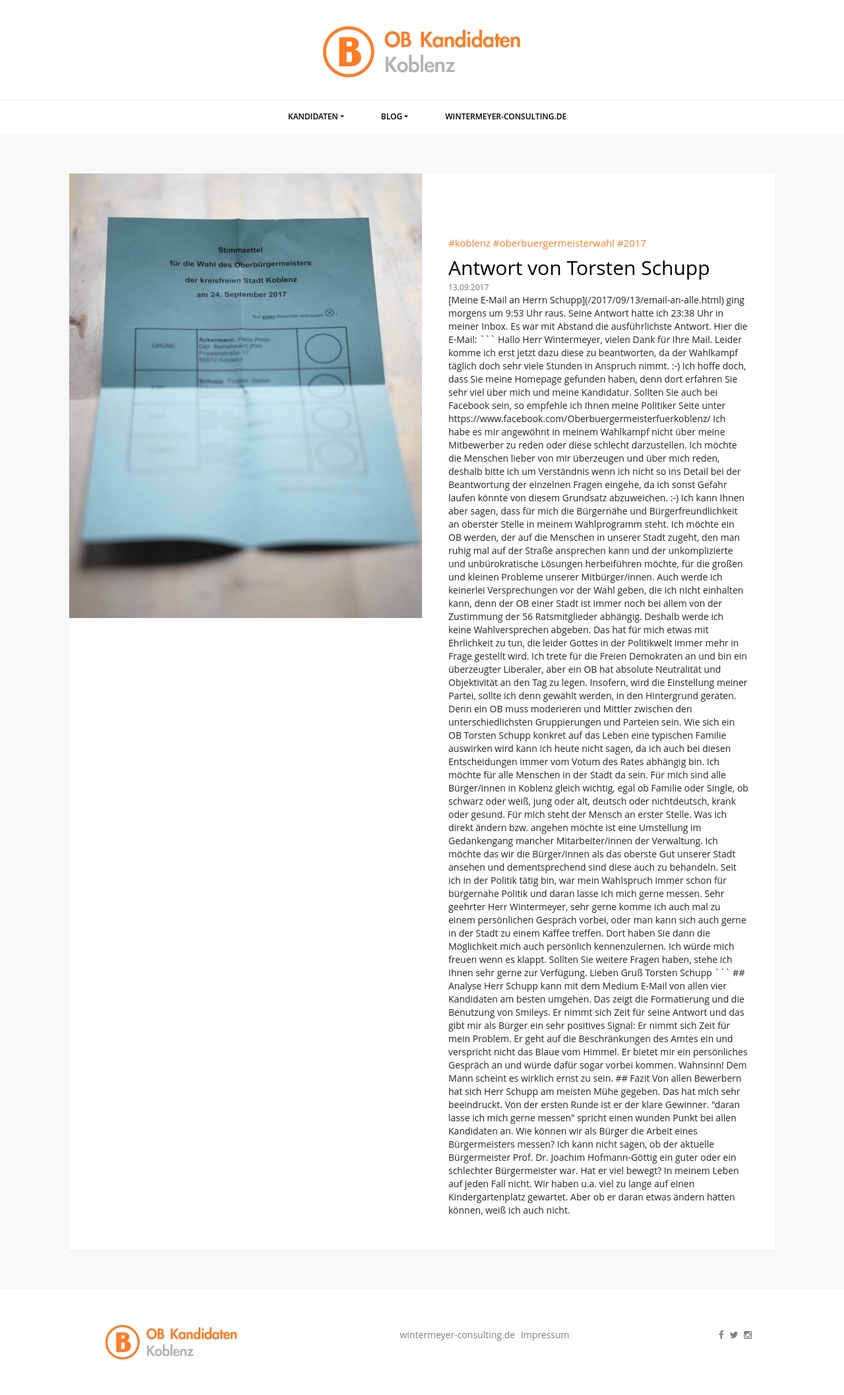
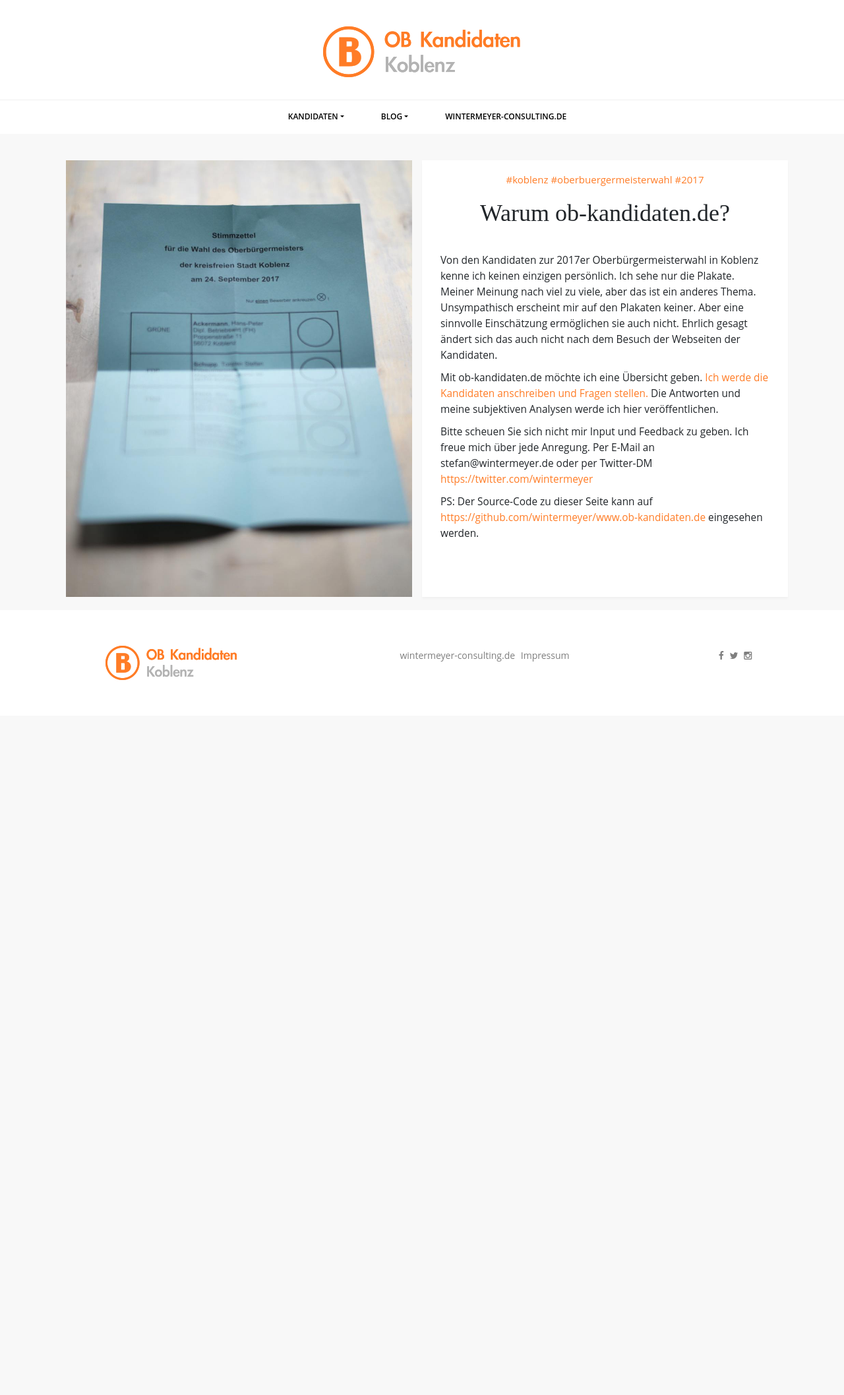
Before and after one commit to wintermeyer/www.ob-kandidaten.de, a Jekyll site: the page built from jekyll/_posts/2017-09-12-warum-ob-kandidaten-de.md, in a window 1280 px wide. Shown: the whole page at 66% size. Built offline with Jekyll 4.4.1, drawn with Linux system fonts in a browser that asks for light colours; after the commit the page ends 1085 px from its top, so only the background shows below that.

Commit message:
fixed post depiction when hero_image is present and some small css overrides

```diff
--- a/jekyll/_layouts/post.html
+++ b/jekyll/_layouts/post.html
@@ -1,32 +1,24 @@
 ---
 layout: default
 ---
-{% if page.hero_image %}
-  <div id="posts" class="container">
-    <div class="row">
+<div id="single" class="container">
   <section class="col-md-12 wow22 fadeIn">
     <div class="post featured">
+      {% if page.hero_image %}
         <div class="row">
           <div class="col-md-6 media">
             <img src="{{ page.hero_image }}" class="img-fluid" alt= "{{ page.hero_image_alt}}" />
           </div>
           <div class="col-md-6 caption">
-              {% for post in site.posts limit:1 %}
+            <div class="header">
               <span class="post-tag">{% for tag in page.tags %}#{{ tag }} {% endfor %}</span>
-                <a href="{{ post.url }}" class="post-title">{{ post.title | escape }}</a>
-                <span class="post-date">{{ post.date | date: '%d.%m.%Y' }}</span>
-                {{ post.content }}
-              {% endfor %}
+              <h1>{{ page.title }}</h1>
             </div>
-          </div>
-        </div>
-      </section>
+
+            {{ content }}
           </div>
         </div>
       {% else %}
-<div id="single">
-  <div class="container">
-    <div class="post">
         <div class="caption">
           <div class="header">
             <span class="post-tag">{% for tag in page.tags %}#{{ tag }} {% endfor %}</span>
@@ -35,7 +27,7 @@ layout: default
 
           {{ content }}
         </div>
+      {% endif %}
     </div>
+  </section>
 </div>
-</div>
-{% endif %}
--- a/jekyll/_posts/2017-09-12-warum-ob-kandidaten-de.markdown
+++ b/jekyll/_posts/2017-09-12-warum-ob-kandidaten-de.md
@@ -2,7 +2,7 @@
 layout: post
 title:  "Warum ob-kandidaten.de?"
 date:   2017-09-12 14:02:06 +0200
-hero_image: "/assets/2017/09/12/stimmzettel.jpg"
+hero_image: /assets/2017/09/12/stimmzettel.jpg
 hero_image_alt: "Stimmzettel für die Oberbürgermeisterwahl 2017"
 teaser: true
 tags:
--- a/jekyll/css/custom.css
+++ b/jekyll/css/custom.css
@@ -14,3 +14,13 @@
   -ms-transform: rotate(180deg);
   transform: rotate(180deg);
 }
+
+/* This style removes unnecessary margin in single posts with hero_image */
+#single .caption {
+  margin: 0;
+}
+
+/* removes unnecessary space between text and the top */
+#posts .post.featured .caption {
+  margin-top: 0;
+}
```
Lines whose indentation alone changed are shown as unchanged.
